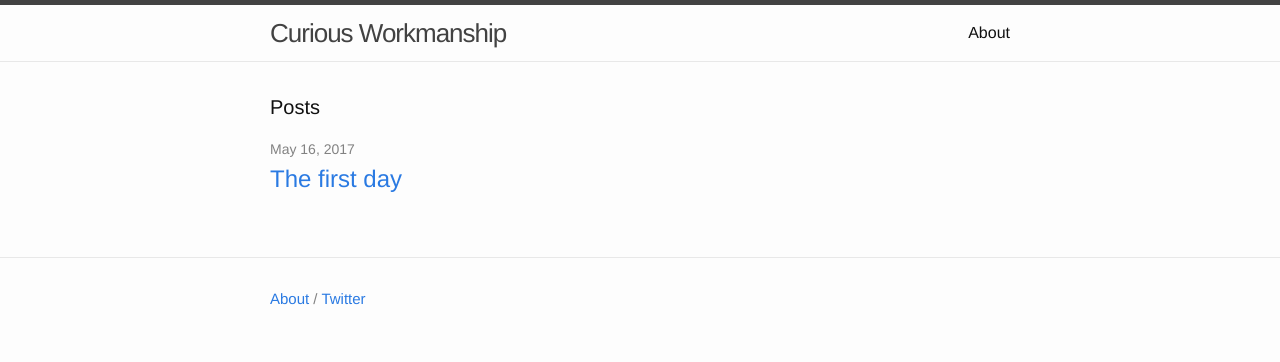
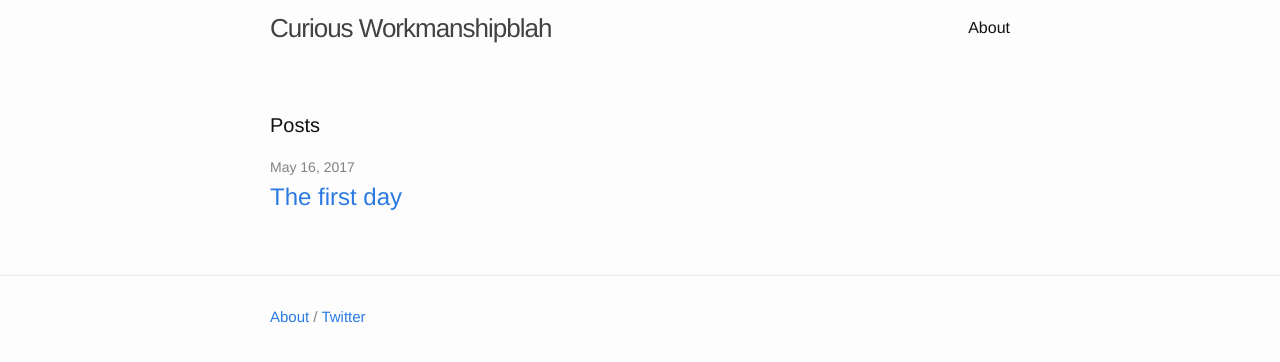
Before and after one commit to blairrorani/curious-workmanship, a Jekyll site: the page built from index.html, in a window 1280 px wide. Shown: the top 362 px of the page. Built offline with Jekyll 4.4.1, drawn with Linux system fonts in a browser that asks for light colours.

Commit message:
update header
Add logo and change layout

```diff
--- a/_includes/header.html
+++ b/_includes/header.html
@@ -2,7 +2,7 @@
 
   <div class="wrapper">
 
-    <a class="site-title" href="{{ site.baseurl }}/">{{ site.title }}</a>
+    <a class="site-title" href="{{ site.baseurl }}/">{{ site.title }}blah</a>
 
     <nav class="site-nav">
       <a href="#" class="menu-icon">
--- a/_sass/_layout.scss
+++ b/_sass/_layout.scss
@@ -2,9 +2,9 @@
  * Site header
  */
 .site-header {
-    border-top: 5px solid $grey-color-dark;
-    border-bottom: 1px solid $grey-color-light;
-    min-height: 56px;
+    /*border-top: 5px solid $grey-color-dark;
+    border-bottom: 1px solid $grey-color-light;*/
+    min-height: 80px; /* changed to 80px */
 
     // Positioning context for the mobile navigation icon
     position: relative;
```
Also changed, not shown: _design/cw-iphone-wallpaper-dark.png (added), _design/cw-logo-long-transparent.png (added), 2 other files.
